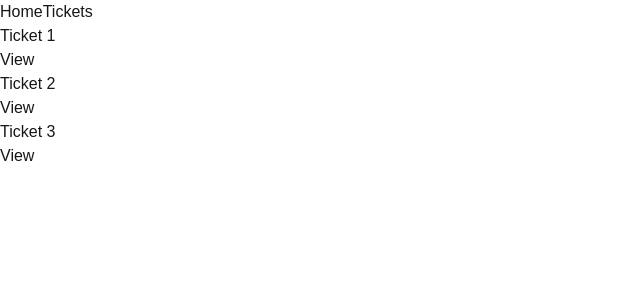
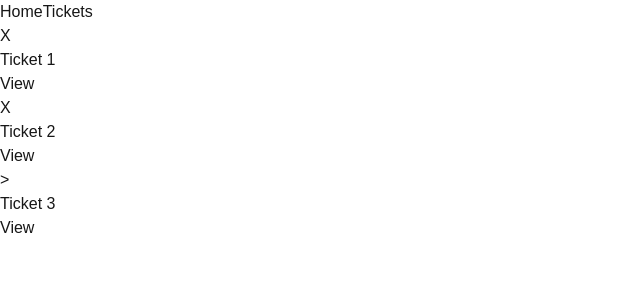
Before and after one commit to mackoctavian/the-road-to-next-app, a Next.js app: page /tickets in a window 1280 px wide. Shown: the top 300 px of the page, without its empty margins (0-640 px from the left). Built offline with nearby package versions, Linux system fonts and the light colour scheme.

Commit message:
const assertion to fix typescript errors

```diff
--- a/src/app/tickets/page.tsx
+++ b/src/app/tickets/page.tsx
@@ -2,12 +2,20 @@
 import {initialTickets} from '../../data';
 import {ticketPath} from "@/path";
 import Link from 'next/link';
+
+const TICKET_ICONS = {
+OPEN: 'O',
+DONE: 'X',
+IN_PROGRESS: '>',
+}
+
 export default function TicketsPage() {
   return (
     <main>
       {
         initialTickets.map(ticket => (
           <div key={ticket.id}>
+            <div>{TICKET_ICONS[ticket.status]}</div>
             <h2 className="text-lg">{ticket.title}</h2>
             <Link href={ticketPath(ticket.id)} className="text-sm underline">View</Link>
 
--- a/src/data.ts
+++ b/src/data.ts
@@ -2,15 +2,15 @@
   id: 1,
   title: 'Ticket 1',
   content: 'This is the first ticket',
-  status: 'DONE'
+  status: 'DONE' as const
 }, {
   id: 2,
   title: 'Ticket 2',
   content: 'This is the second ticket',
-  status: 'DONE'
+  status: 'DONE' as const
 }, {
   id: 3,
   title: 'Ticket 3',
   content: 'This is the third ticket',
-  status: 'OPEN'
+  status: 'IN_PROGRESS' as const
 }]
```
